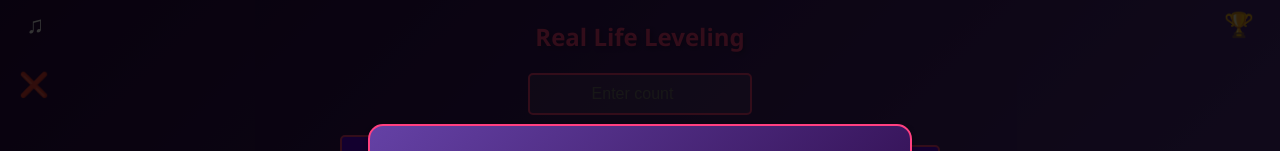
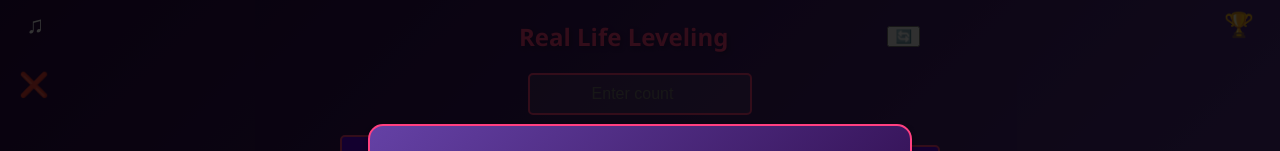
Before and after one commit to Fadaflo/Real-Life-Leveling, a plain HTML site: page index.html in a window 1280 px wide. Shown: the top 151 px of the page. Drawn offline with Linux system fonts and the light colour scheme.

Commit message:
Update index.html

```diff
--- a/index.html
+++ b/index.html
@@ -15,6 +15,9 @@
             <button id="musicToggle" class="music-toggle">&#9835;</button> <!-- Music note symbol -->
             <button id="challengeToggle" class="challenge-toggle">&#127942;</button> <!-- Trophy symbol -->
             <button id="activationToggle" class="activation-toggle">&#10060;</button> <!-- Red X symbol -->
+          <button id="switchModeButton" class="switch-mode-button">&#x1F504;
+ </button>
+
 
         </header>
 
```
